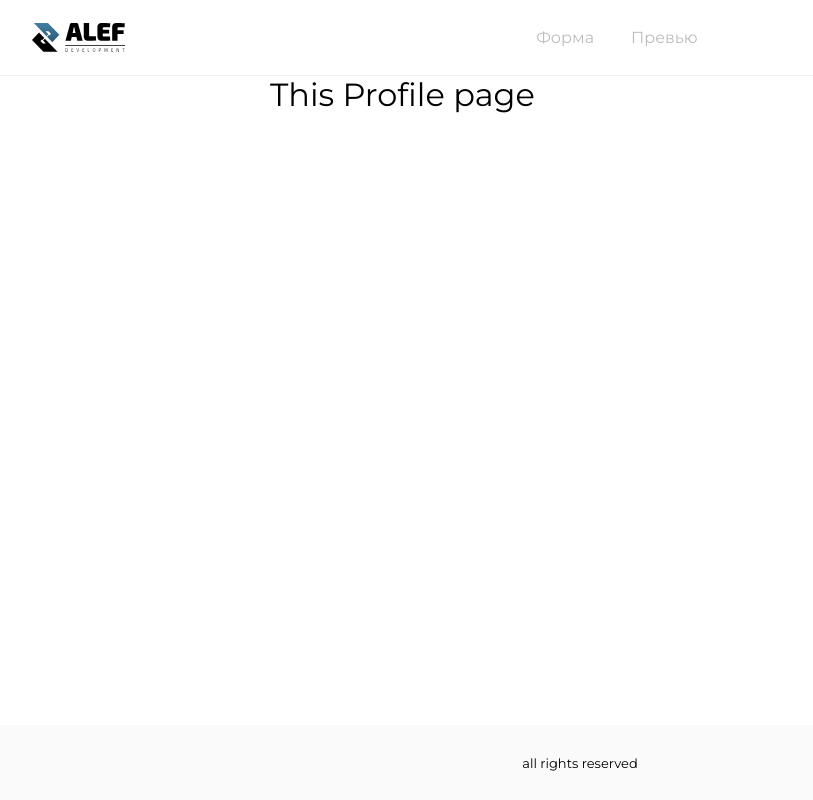
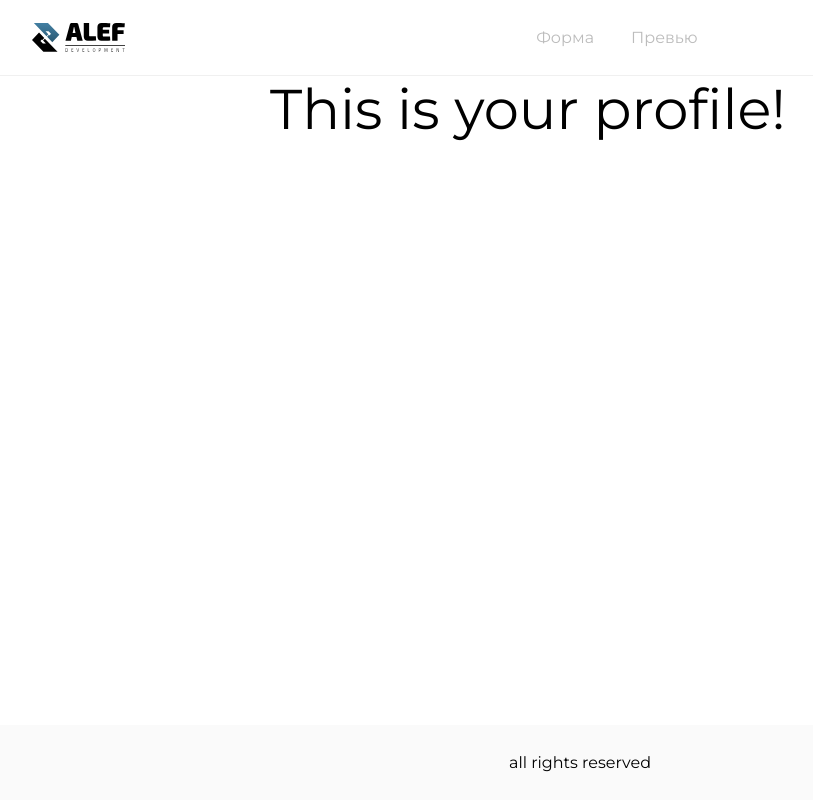
Before and after one commit to myavzur/vue-alef-app, a Vue app: page / in a window 1280 px wide. Shown: the whole page, without its empty margins (60-873 px from the left). Built offline with nearby package versions, Linux system fonts and the light colour scheme.

Commit message:
Typography

```diff
--- a/src/components/layouts/ProfileLayout/ProfileLayout.vue
+++ b/src/components/layouts/ProfileLayout/ProfileLayout.vue
@@ -1,6 +1,7 @@
 <script setup lang="ts">
 import IconLogoAlef from '@/components/icons/IconLogoAlef.vue'
 import Tab from '@/components/ui/Tab'
+import Typography from '@/components/ui/Typography'
 </script>
 
 <template>
@@ -19,7 +20,7 @@ import Tab from '@/components/ui/Tab'
     </div>
 
     <footer class="footer">
-      <p class="footer__caption">all rights reserved</p>
+      <Typography type="p-3">all rights reserved</Typography>
     </footer>
   </div>
 </template>
@@ -70,9 +71,5 @@ import Tab from '@/components/ui/Tab'
   justify-content: center;
   height: var(--header-height);
   background-color: #fafafa; // COLORS
-
-  &__caption {
-    font-size: var(--typography-p-3);
-  }
 }
 </style>
--- a/src/components/ui/Button/Button.vue
+++ b/src/components/ui/Button/Button.vue
@@ -1,5 +1,6 @@
 <script setup lang="ts">
 import type { ButtonProps } from './Button.interface'
+import Typography from '@/components/ui/Typography'
 
 const { kind } = withDefaults(defineProps<ButtonProps>(), {
   kind: 'primary'
@@ -19,9 +20,9 @@ const { kind } = withDefaults(defineProps<ButtonProps>(), {
       <slot name="icon"></slot>
     </div>
 
-    <p class="button__text">
+    <Typography type="p-2">
       <slot></slot>
-    </p>
+    </Typography>
   </button>
 </template>
 
--- a/src/components/ui/Tab/Tab.vue
+++ b/src/components/ui/Tab/Tab.vue
@@ -1,12 +1,12 @@
 <script setup lang="ts">
-import type { TabProps } from './Tab.interface'
+import Typography from '@/components/ui/Typography'
 </script>
 
 <template>
   <button class="tab">
-    <p class="tab__label">
+    <Typography type="p-2">
       <slot></slot>
-    </p>
+    </Typography>
   </button>
 </template>
 
--- a/src/components/ui/TextField/TextField.vue
+++ b/src/components/ui/TextField/TextField.vue
@@ -1,4 +1,5 @@
 <script setup lang="ts">
+import Typography from '../Typography/Typography.vue'
 import type { TextFieldProps } from './TextField.interface'
 
 const { label, name, type, placeholder, isReadonly } = withDefaults(defineProps<TextFieldProps>(), {
@@ -19,7 +20,7 @@ const model = defineModel({
       }
     ]"
   >
-    <p class="field__caption">{{ label }}</p>
+    <Typography class="field__caption" type="p-3">{{ label }}</Typography>
 
     <input
       class="field__input"
@@ -53,7 +54,6 @@ const model = defineModel({
   }
 
   &__caption {
-    font-size: var(--typography-p-3);
     color: #11111148; // COLORS
   }
 
--- /dev/null
+++ b/src/components/ui/Typography/Typography.interface.ts
@@ -0,0 +1,4 @@
+export interface TypographyProps {
+  type: 'h-1' | 'h-2' | 'h-3' | 'h-4' | 'h-5' | 'p-1' | 'p-2' | 'p-3'
+  weight?: 'regular' | 'medium' | 'bold'
+}
--- /dev/null
+++ b/src/components/ui/Typography/Typography.vue
@@ -0,0 +1,73 @@
+<script setup lang="ts">
+import { computed } from 'vue'
+import { parseType } from './helpers'
+import type { TypographyProps } from './Typography.interface'
+
+const { type } = withDefaults(defineProps<TypographyProps>(), {
+  weight: 'regular'
+})
+
+const parsedType = parseType(type)
+const parsedTag = computed(() => {
+  if (parsedType.tag === 'h') {
+    return `h${parsedType.level}`
+  }
+  return 'p'
+})
+</script>
+
+<template>
+  <component
+    :is="parsedTag"
+    :class="[`typography_${parsedType.tag}-${parsedType.level}`, `typography_${weight}`]"
+  >
+    <slot></slot>
+  </component>
+</template>
+
+<style scoped lang="scss">
+h1.typography_h-1 {
+  font-size: var(--typography-h-1);
+}
+h2.typography_h-2 {
+  font-size: var(--typography-h-2);
+}
+h3.typography_h-3 {
+  font-size: var(--typography-h-3);
+}
+h4.typography_h-4 {
+  font-size: var(--typography-h-4);
+}
+h5.typography_h-5 {
+  font-size: var(--typography-h-5);
+}
+h6.typography_h-6 {
+  font-size: var(--typography-h-6);
+}
+
+p {
+  .typography_p-1 {
+    font-size: var(--typography-p-1);
+  }
+
+  .typography_p-2 {
+    font-size: var(--typography-p-2);
+  }
+
+  .typography_p-3 {
+    font-size: var(--typography-p-3);
+  }
+}
+
+.typography {
+  &_regular {
+    font-weight: 400;
+  }
+  &_medium {
+    font-weight: 500;
+  }
+  &_bold {
+    font-weight: 700;
+  }
+}
+</style>
--- /dev/null
+++ b/src/components/ui/Typography/helpers/index.ts
@@ -0,0 +1 @@
+export * from './parseType'
--- /dev/null
+++ b/src/components/ui/Typography/helpers/parseType.ts
@@ -0,0 +1,10 @@
+import type { TypographyProps } from '../Typography.interface'
+
+export const parseType = (type: TypographyProps['type']) => {
+  // Возвращает 2 группы: [tag, level]
+  const match = type.match(/^([a-z]+)-(\d+)$/)
+  if (!match) {
+    throw `Couldn't parse type of '${type}'.`
+  }
+  return { tag: match[1], level: parseInt(match[2]) }
+}
--- /dev/null
+++ b/src/components/ui/Typography/index.ts
@@ -0,0 +1,2 @@
+import Typography from './Typography.vue'
+export default Typography
--- a/src/views/ProfileEditView.vue
+++ b/src/views/ProfileEditView.vue
@@ -8,6 +8,7 @@ import TextField from '@/components/ui/TextField'
 import Button from '@/components/ui/Button'
 import { IconPlus } from '@/components/icons'
 import { storeToRefs } from 'pinia'
+import Typography from '@/components/ui/Typography/Typography.vue'
 
 const userStore = useUserStore()
 
@@ -63,7 +64,7 @@ const handleSubmit = () => {
   <ProfileLayout>
     <div class="info">
       <div class="info__header">
-        <p class="info__caption">Персональные данные</p>
+        <Typography type="p-2" weight="medium">Персональные данные</Typography>
       </div>
 
       <div class="info__rows">
@@ -81,7 +82,7 @@ const handleSubmit = () => {
 
     <div class="info">
       <div class="info__header">
-        <p class="info__caption">Дети (макс. 5)</p>
+        <Typography type="p-2" weight="medium">Дети (макс. 5)</Typography>
 
         <Button :disabled="totalChildren >= 5" @click="createDraftChild" kind="secondary">
           <template #icon><IconPlus /></template>
@@ -147,10 +148,6 @@ const handleSubmit = () => {
     justify-content: space-between;
   }
 
-  &__caption {
-    font-weight: 500;
-  }
-
   &__rows {
     margin-top: 20px;
     display: flex;
--- a/src/views/ProfileView.vue
+++ b/src/views/ProfileView.vue
@@ -1,11 +1,12 @@
 <script setup lang="ts">
 import ProfileLayout from '@/components/layouts/ProfileLayout/ProfileLayout.vue'
+import Typography from '@/components/ui/Typography'
 </script>
 
 <template>
   <ProfileLayout>
     <div class="about">
-      <h1>This Profile page</h1>
+      <Typography type="h-1">This is your profile!</Typography>
     </div>
   </ProfileLayout>
 </template>
```
